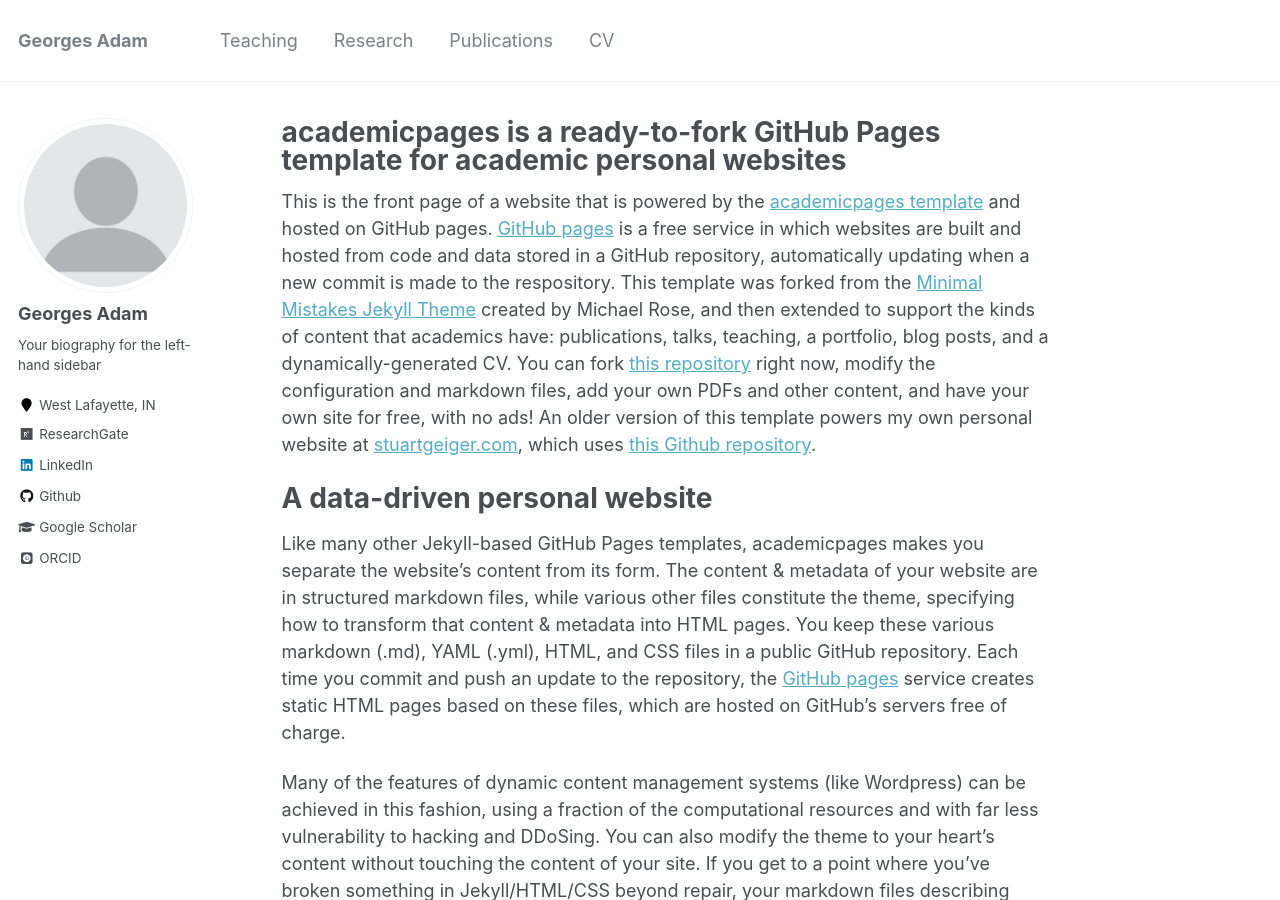
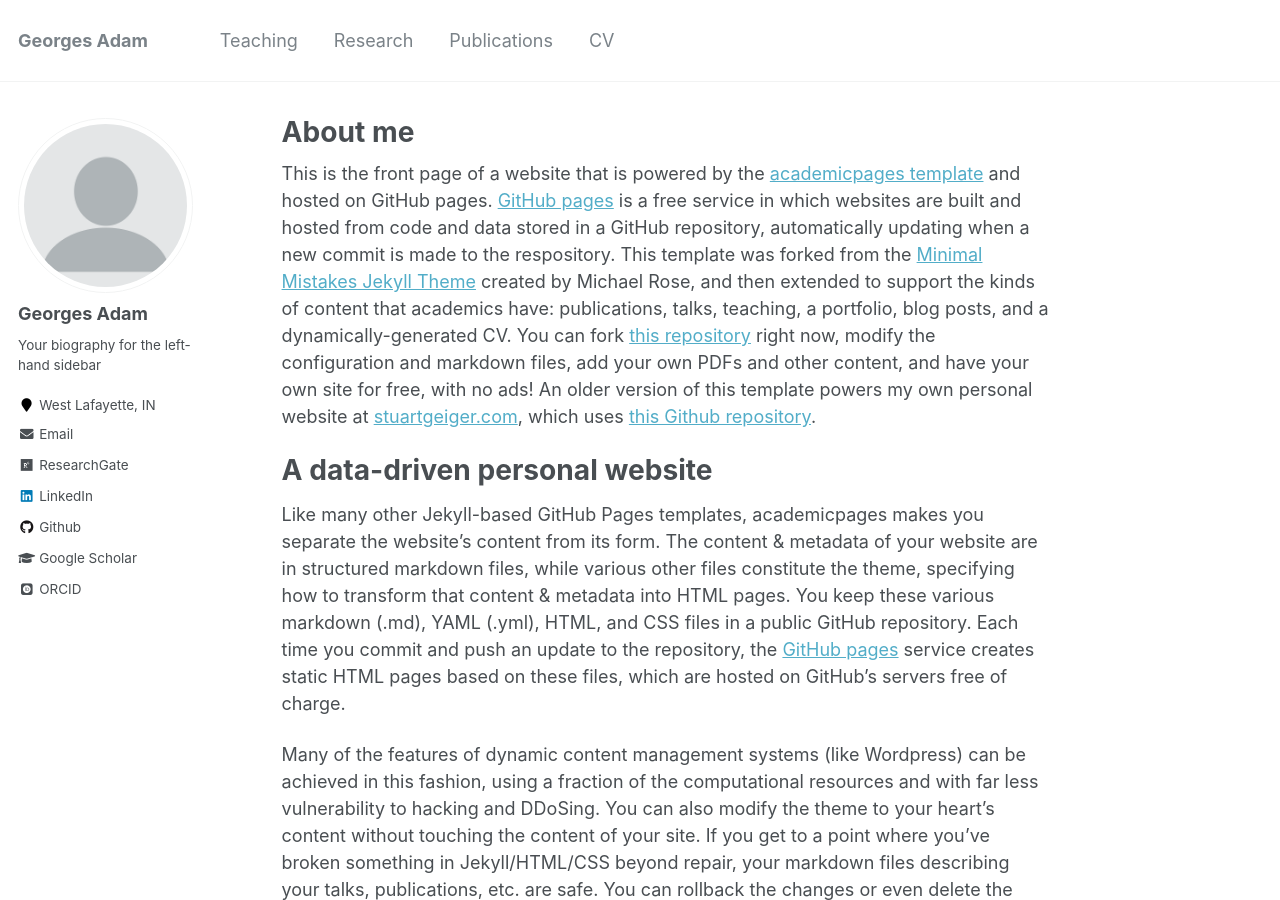
Before and after one commit to adamge95/adamge95.github.io, a Jekyll site: the page built from _pages/about.md, in a window 1280 px wide and 900 px high. Built offline with Jekyll 4.4.1, drawn with Linux system fonts in a browser that asks for light colours; some web fonts are replaced.

Commit message:
sidebar updates

```diff
--- a/_config.yml
+++ b/_config.yml
@@ -86,8 +86,8 @@
   location         : "West Lafayette, IN"
   employer         :
   pubmed           : #"https://www.ncbi.nlm.nih.gov/pubmed/?term=john+snow"
+  email            : "mailto:adamg@purdue.edu"
   googlescholar    : "https://scholar.google.com/citations?user=FYxqGIYAAAAJ&hl=en&oi=ao"
-  email            :
   researchgate     : "https://www.researchgate.net/profile/Georges-Adam-2"
   uri              :
   bitbucket        :
--- a/_pages/about.md
+++ b/_pages/about.md
@@ -1,6 +1,6 @@
 ---
 permalink: /
-title: "academicpages is a ready-to-fork GitHub Pages template for academic personal websites"
+title: "About me"
 excerpt: "About me"
 author_profile: true
 redirect_from:
```
